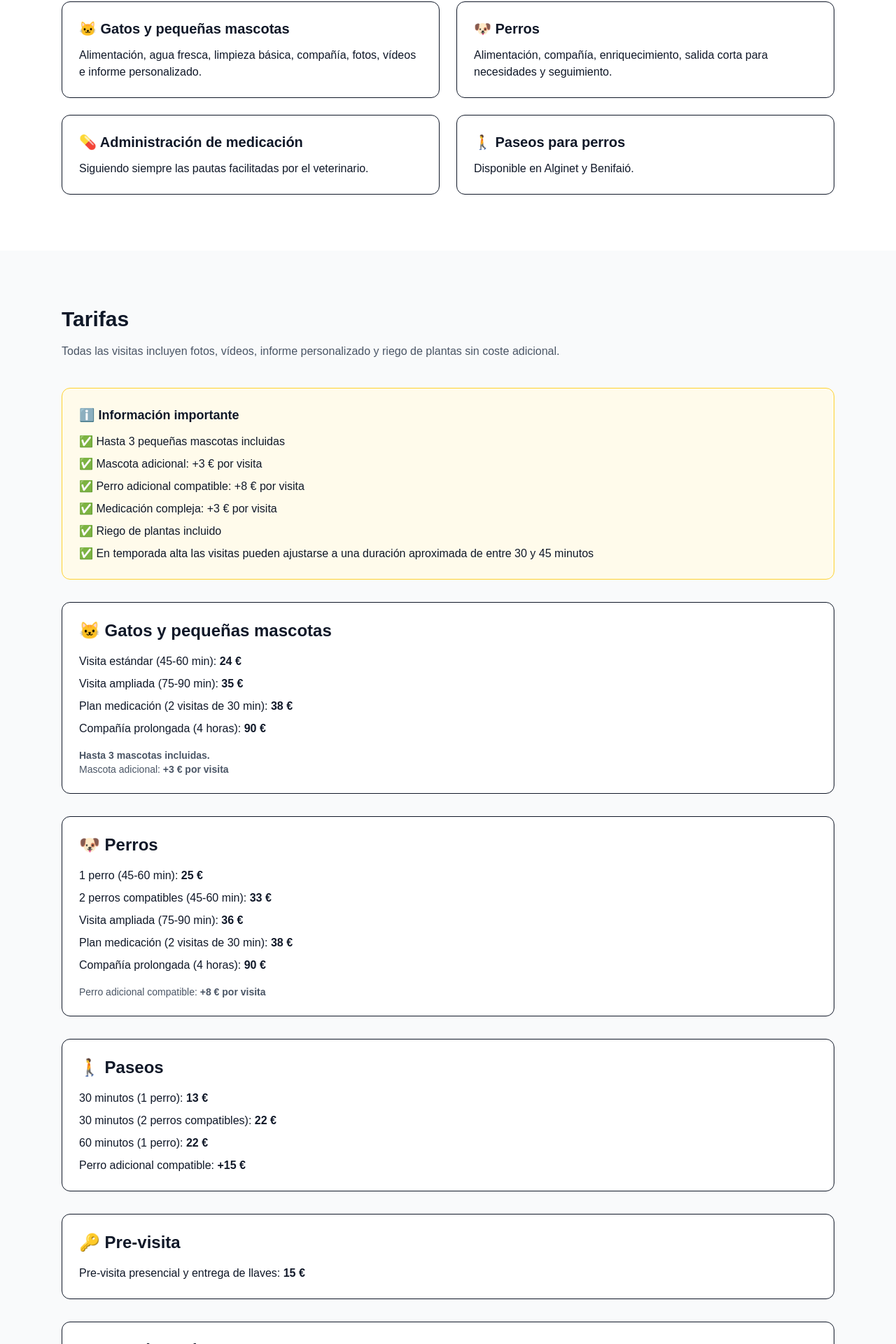
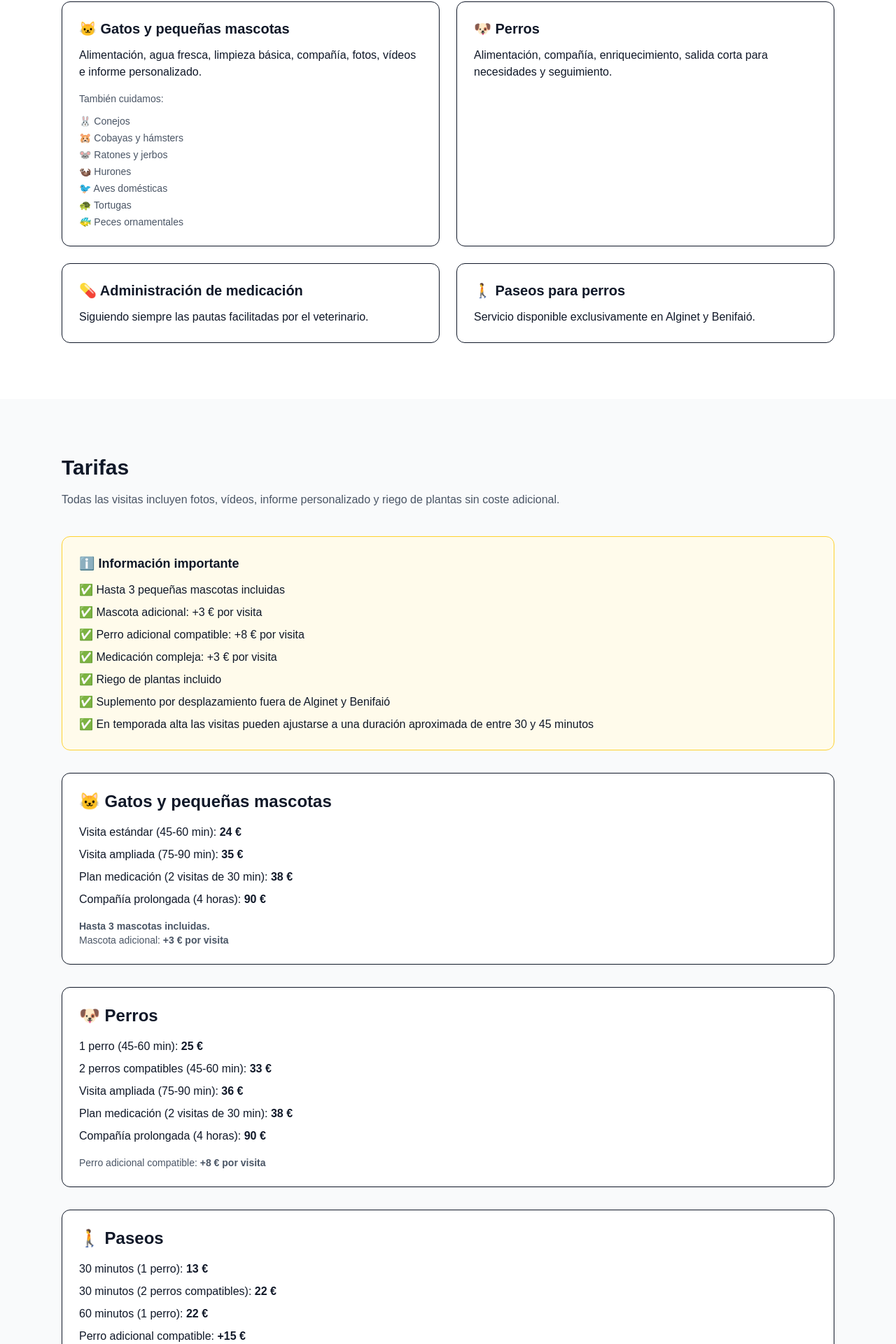
Before and after one commit to taniamadrigalmendez-glitch/kuidapet, a Next.js app: page / in a window 1280 px wide. Shown: the part 1356-3276 px from the top of the page at 70% size. Built offline with nearby package versions, Linux system fonts and the light colour scheme.

Commit message:
Mejoras en servicios y pequeñas mascotas

```diff
--- a/app/page.tsx
+++ b/app/page.tsx
@@ -104,9 +104,25 @@ export default function Home() {
             </h3>
 
             <p>
-              Alimentación, agua fresca, limpieza básica,
-              compañía, fotos, vídeos e informe personalizado.
-            </p>
+  Alimentación, agua fresca, limpieza básica,
+  compañía, fotos, vídeos e informe personalizado.
+</p>
+
+<div className="mt-4 text-sm text-gray-600">
+  <p className="mb-3 font-medium">
+    También cuidamos:
+  </p>
+
+  <ul className="space-y-1">
+    <li>🐰 Conejos</li>
+    <li>🐹 Cobayas y hámsters</li>
+    <li>🐭 Ratones y jerbos</li>
+    <li>🦦 Hurones</li>
+    <li>🐦 Aves domésticas</li>
+    <li>🐢 Tortugas</li>
+    <li>🐠 Peces ornamentales</li>
+  </ul>
+</div>
           </div>
 
           <div className="border rounded-xl p-6">
@@ -133,10 +149,10 @@ export default function Home() {
           <div className="border rounded-xl p-6">
             <h3 className="text-xl font-semibold mb-3">
               🚶 Paseos para perros
-            </h3>
+          </h3>
 
             <p>
-              Disponible en Alginet y Benifaió.
+                Servicio disponible exclusivamente en Alginet y Benifaió.
             </p>
           </div>
 
@@ -167,6 +183,7 @@ export default function Home() {
     <li>✅ Perro adicional compatible: +8 € por visita</li>
     <li>✅ Medicación compleja: +3 € por visita</li>
     <li>✅ Riego de plantas incluido</li>
+    <li>✅ Suplemento por desplazamiento fuera de Alginet y Benifaió</li>
     <li>✅ En temporada alta las visitas pueden ajustarse a una duración aproximada de entre 30 y 45 minutos</li>
 
   </ul>
@@ -239,8 +256,11 @@ export default function Home() {
               </h3>
 
               <p>
-                Alginet y Benifaió incluidos.
-                A partir de 5 km se aplica suplemento según distancia.
+                Los servicios realizados en Alginet y Benifaió tienen el desplazamiento incluido.
+              </p>
+
+              <p className="mt-3">
+                Para servicios fuera de Alginet y Benifaió se aplicará un suplemento por desplazamiento según la distancia.
               </p>
             </div>
 
```
